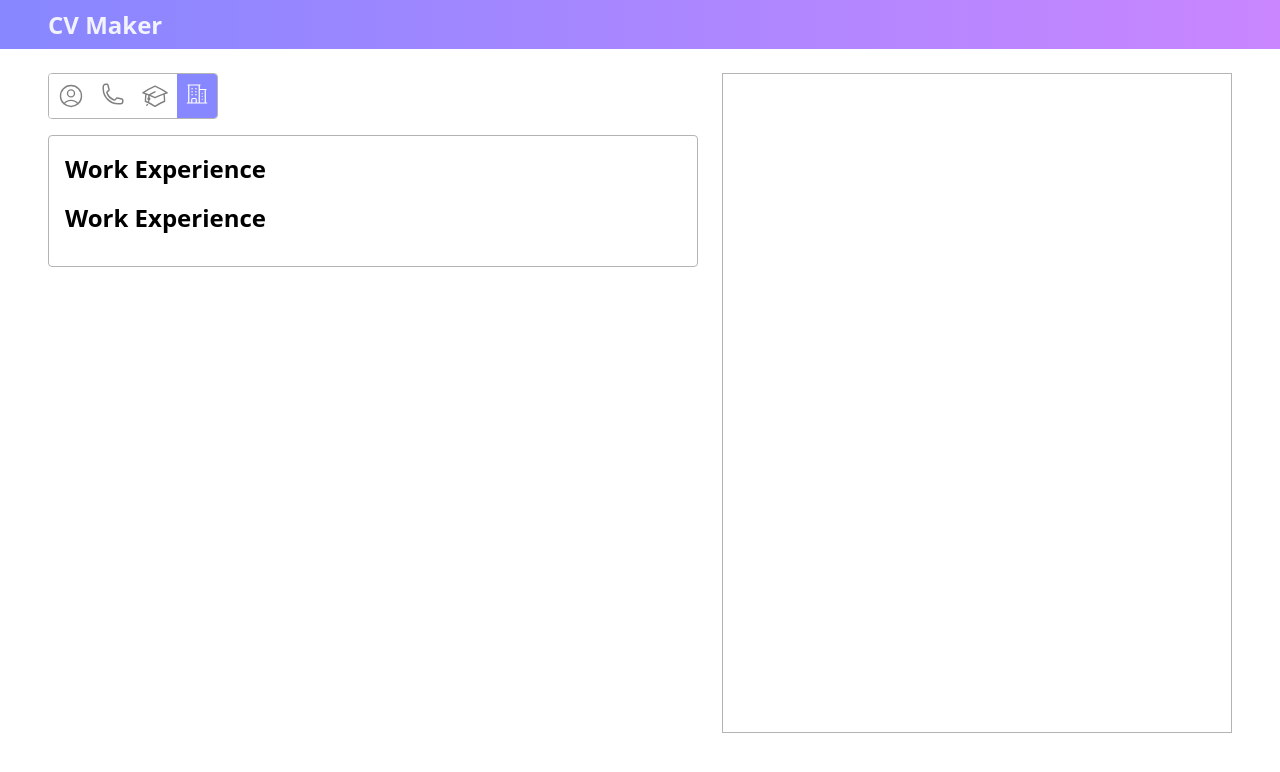
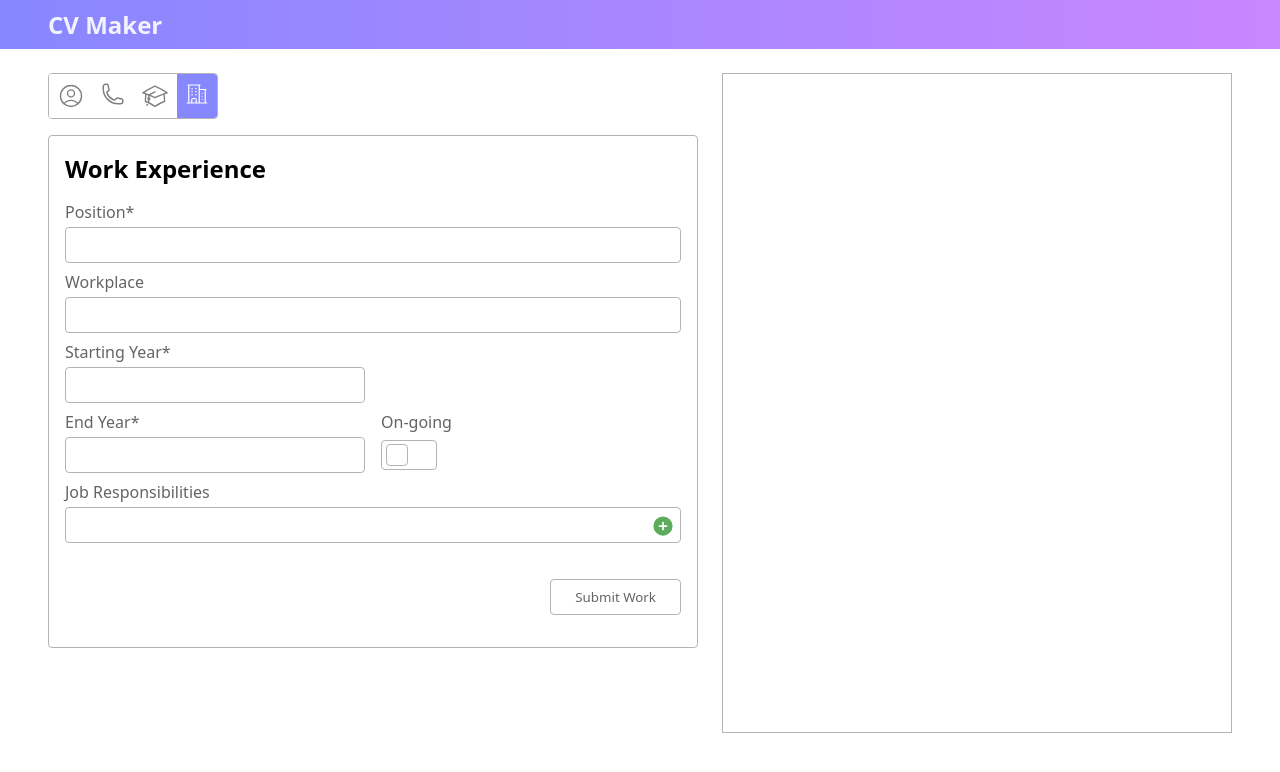
Before and after one commit to NotRelix/cv-maker, a React (Vite) app: page / in a window 1280 px wide. Both pictures are taken after a click on the button 197 px from the left and 96 px from the top of the page. Shown: the top 772 px of the page. Built offline with nearby package versions, Linux system fonts and the light colour scheme.

Commit message:
feat: add work forms for input

```diff
--- a/src/components/UserDetails.jsx
+++ b/src/components/UserDetails.jsx
@@ -4,6 +4,7 @@ import SelectEdit from './SelectEdit';
 import BasicInfoForm from './BasicInfoForm';
 import ContactInfoForm from './ContactInfoForm';
 import EducationForm from './EducationForm';
+import WorkForm from './WorkForm';
 
 const UserDetails = ({ userInfo, onChange, setUserInfo }) => {
   const [currentTab, setCurrentTab] = useState(0);
@@ -26,7 +27,7 @@ const UserDetails = ({ userInfo, onChange, setUserInfo }) => {
     {
       id: 3,
       title: "Work Experience",
-      form: <h1>Work Experience</h1>
+      form: <WorkForm userInfo={userInfo} onChange={onChange} setUserInfo={setUserInfo} />
     },
   ]
 
--- /dev/null
+++ b/src/components/WorkForm.jsx
@@ -0,0 +1,178 @@
+import { useState } from 'react';
+import '../styles/EducationForm.css';
+import '../styles/WorkForm.css';
+import SwitchSlider from './SwitchSlider';
+
+const WorkForm = ({ userInfo, onChange, setUserInfo }) => {
+  const [additionalList, setAdditionalList] = useState([...userInfo.currentAdditionalWorkInfoList]);
+  const currentYear = new Date().getFullYear();
+
+  function handleAddAdditional(e) {
+    e.preventDefault();
+    const newList = [...additionalList, userInfo.additionalWorkInfo];
+    setAdditionalList(newList);
+    userInfo.additionalWorkInfo = "";
+    userInfo.currentAdditionalWorkInfoList = newList;
+  }
+
+  function handleDelete(index) {
+    const newList = additionalList.filter((item, key) => key !== index);
+    setAdditionalList(newList);
+    userInfo.currentAdditionalWorkInfoList = newList;
+  }
+
+  function handleEdit(index) {
+    const editedWork = { ...userInfo.workList[index] };
+    setUserInfo(prev => ({
+      ...prev,
+      position: editedWork.position,
+      workplace: editedWork.workplace,
+      startingWorkYear: editedWork.startingWorkYear,
+      endWorkYear: editedWork.endWorkYear,
+      onGoingWork: editedWork.onGoingWork,
+      currentAdditionalWorkInfoList: [...editedWork.additionalWorkInfo],
+      workList: userInfo.workList.filter((_, key) => key !== index),
+    }));
+    setAdditionalList(editedWork.additionalWorkInfo);
+  }
+
+  function handleDeleteWork(index) {
+    const newList = userInfo.workList.filter((item, key) => key !== index);
+    setUserInfo({
+      ...userInfo,
+      workList: newList
+    });
+  }
+
+  function handleSubmit(e) {
+    e.preventDefault();
+    setAdditionalList([]);
+    setUserInfo(prev => ({
+      ...prev,
+      position: '',
+      workplace: '',
+      startingWorkYear: '',
+      endWorkYear: '',
+      onGoingWork: '',
+      additionalWorkInfo: '',
+      currentAdditionalWorkInfoList: '',
+      workList: [
+        ...prev.workList,
+        {
+          position: prev.position,
+          workplace: prev.workplace,
+          startingWorkYear: prev.startingWorkYear,
+          endWorkYear: prev.onGoingWork ? "Present" : prev.endWorkYear,
+          onGoingWork: prev.onGoingWork,
+          additionalWorkInfo: [...prev.currentAdditionalWorkInfoList],
+        }
+      ]
+    }))
+  }
+
+  return (
+    <div className='user-details__education-container'>
+      {userInfo.workList.map((work, index) => (
+        <div className='user-details__education-list' key={index}>
+          <div className='user-details__heading'>
+            <p className='user-details__university'>{work.position} <span className='user-details__course'>/ {work.workplace}</span></p>
+          </div>
+          <div className='user-details__icons'>
+            <button className='user-details__edit' onClick={() => handleEdit(index)}>
+              <svg xmlns="http://www.w3.org/2000/svg" fill="none" viewBox="0 0 24 24" strokeWidth={1.5} stroke="currentColor" className="size-6">
+                <path strokeLinecap="round" strokeLinejoin="round" d="m16.862 4.487 1.687-1.688a1.875 1.875 0 1 1 2.652 2.652L6.832 19.82a4.5 4.5 0 0 1-1.897 1.13l-2.685.8.8-2.685a4.5 4.5 0 0 1 1.13-1.897L16.863 4.487Zm0 0L19.5 7.125" />
+              </svg>
+            </button>
+            <button className='user-details__delete' onClick={() => handleDeleteWork(index)}>
+              <svg xmlns="http://www.w3.org/2000/svg" fill="none" viewBox="0 0 24 24" strokeWidth={1.5} stroke="currentColor" className="size-6">
+                <path strokeLinecap="round" strokeLinejoin="round" d="m14.74 9-.346 9m-4.788 0L9.26 9m9.968-3.21c.342.052.682.107 1.022.166m-1.022-.165L18.16 19.673a2.25 2.25 0 0 1-2.244 2.077H8.084a2.25 2.25 0 0 1-2.244-2.077L4.772 5.79m14.456 0a48.108 48.108 0 0 0-3.478-.397m-12 .562c.34-.059.68-.114 1.022-.165m0 0a48.11 48.11 0 0 1 3.478-.397m7.5 0v-.916c0-1.18-.91-2.164-2.09-2.201a51.964 51.964 0 0 0-3.32 0c-1.18.037-2.09 1.022-2.09 2.201v.916m7.5 0a48.667 48.667 0 0 0-7.5 0" />
+              </svg>
+            </button>
+          </div>
+        </div>
+      ))}
+      <form onSubmit={handleSubmit} className="user-details__education" action="">
+        <div className='education__field'>
+          <label htmlFor="position">Position*</label>
+          <input
+            type="text"
+            id='position'
+            name='position'
+            value={userInfo.position}
+            onChange={(e) => onChange(e, "position")}
+            required
+          />
+        </div>
+        <div className='education__field'>
+          <label htmlFor="workplace">Workplace</label>
+          <input
+            type="text"
+            id='workplace'
+            name='workplace'
+            value={userInfo.workplace}
+            onChange={(e) => onChange(e, "workplace")}
+          />
+        </div>
+        <div className='education__field'>
+          <label htmlFor="starting-work-year">Starting Year*</label>
+          <input
+            type="number"
+            id='starting-work-year'
+            name='starting-work-year'
+            value={userInfo.startingWorkYear}
+            onChange={(e) => onChange(e, "startingWorkYear")}
+            required
+          />
+        </div>
+        <div className='education__field'>
+          <label htmlFor="end-work-year">End Year*</label>
+          <input
+            type="number"
+            id='end-work-year'
+            name='end-work-year'
+            value={userInfo.onGoingWork ? currentYear : userInfo.endWorkYear}
+            onChange={(e) => onChange(e, "endWorkYear")}
+            disabled={userInfo.onGoingWork}
+            required
+          />
+        </div>
+        <div className='education__field'>
+          <label htmlFor="on-going-work">On-going</label>
+          <SwitchSlider userInfo={userInfo} setUserInfo={setUserInfo} name={"onGoingWork"} />
+        </div>
+        <div className='education__field'>
+          <label htmlFor="additional-work-info">Job Responsibilities</label>
+          <input
+            type="text"
+            id='additional-work-info'
+            name='additional-work-info'
+            value={userInfo.additionalWorkInfo}
+            onChange={(e) => onChange(e, "additionalWorkInfo")}
+          />
+          <button className='additional-info__add' onClick={handleAddAdditional}>
+            <svg xmlns="http://www.w3.org/2000/svg" fill="none" viewBox="0 0 24 24" strokeWidth={1.5} stroke="currentColor" className="size-6">
+              <path strokeLinecap="round" strokeLinejoin="round" d="M12 9v6m3-3H9m12 0a9 9 0 1 1-18 0 9 9 0 0 1 18 0Z" />
+            </svg>
+          </button>
+        </div>
+        <div className='education__field additional-info'>
+          {additionalList.map((additional, index) => {
+            return (
+              <div key={index} className='additional-info__container'>
+                <p>
+                  {additional}
+                </p>
+                <svg onClick={() => handleDelete(index)} xmlns="http://www.w3.org/2000/svg" fill="none" viewBox="0 0 24 24" strokeWidth={1.5} stroke="currentColor" className="delete-btn size-6">
+                  <path strokeLinecap="round" strokeLinejoin="round" d="M15 12H9m12 0a9 9 0 1 1-18 0 9 9 0 0 1 18 0Z" />
+                </svg>
+              </div>
+            )
+          })}
+        </div>
+        <button type='submit' className='submit-btn'>Submit Work</button>
+      </form>
+    </div>
+  )
+}
+
+export default WorkForm;
--- a/src/data/userInfoData.js
+++ b/src/data/userInfoData.js
@@ -17,4 +17,14 @@ export const userInfoData = {
   additionalInfo: "",
   currentAdditionalInfoList: [],
   additionalInfoList: [],
+
+  workList: [],
+  position: "",
+  workplace: "",
+  startingWorkYear: "",
+  endWorkYear: "",
+  onGoingWork: false,
+  additionalWorkInfo: "",
+  currentAdditionalWorkInfoList: [],
+  additionalWorkInfoList: [],
 }
```
Also changed, not shown: src/styles/WorkForm.css (added).
